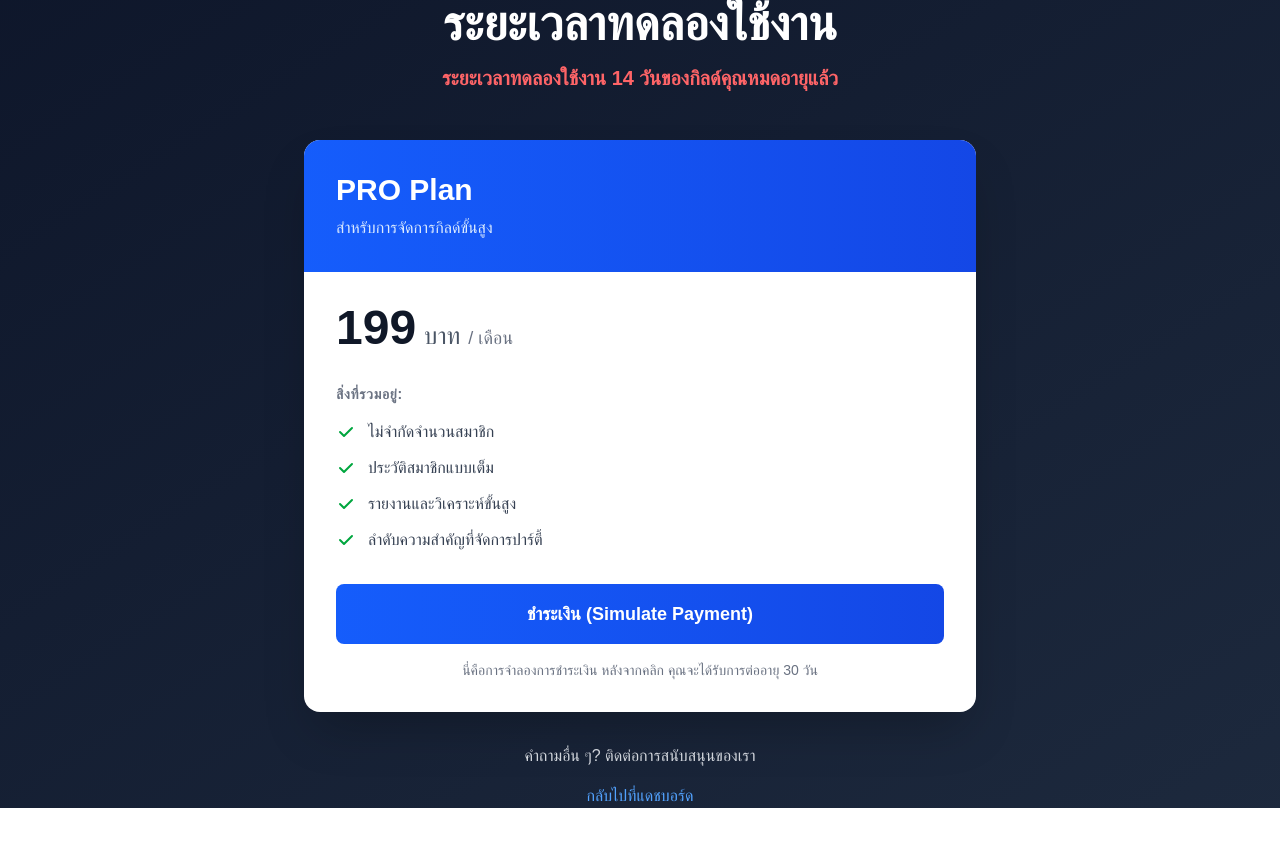
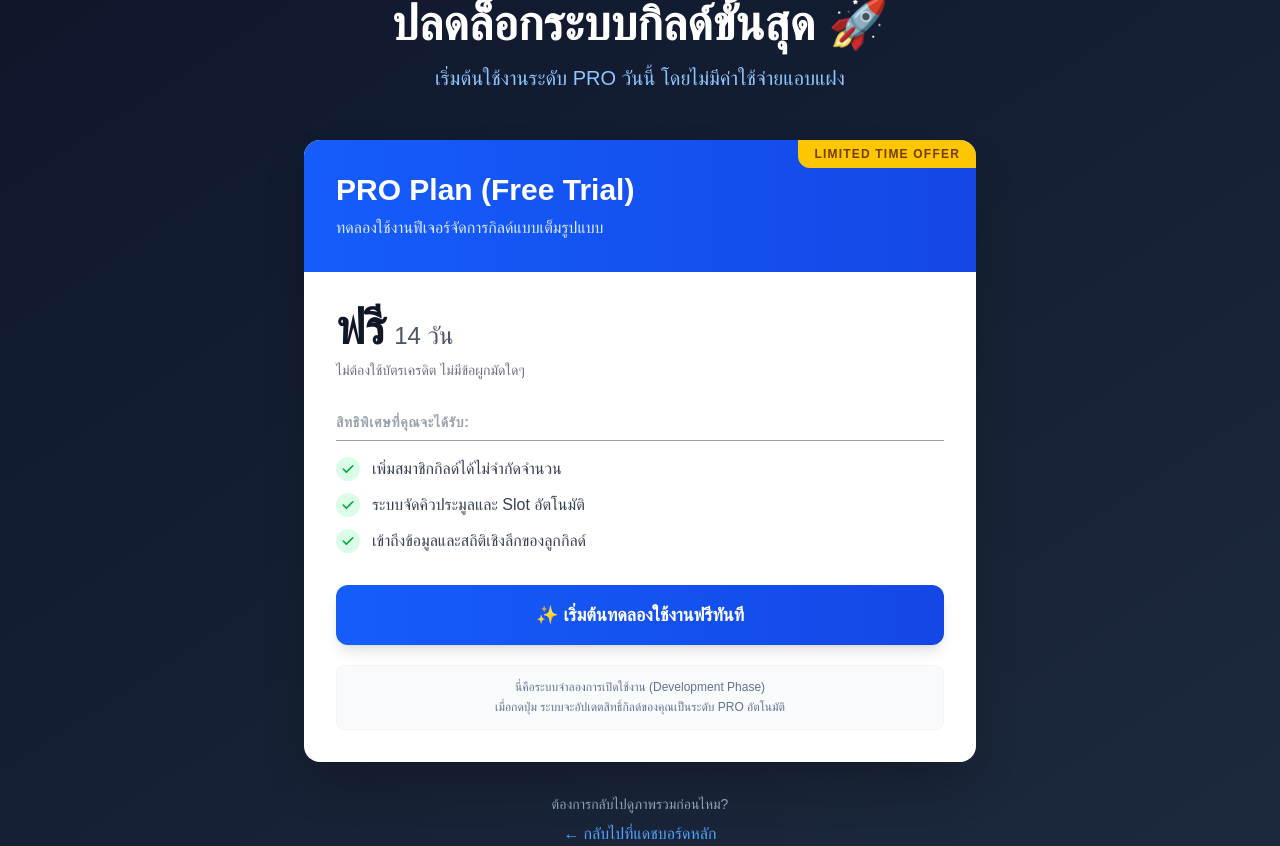
Before and after one commit to garfild131392542-gif/Demo_rooc, a Next.js app: page /billing in a window 1280 px wide. Before the commit the page ends 808 px from the top, so only its background shows below. Built offline with nearby package versions, Linux system fonts and the light colour scheme; no server answers.

Commit message:
feat: enhance email actions and profile handling, improve auction components, and update package.json

```diff
--- a/app/actions/email.ts
+++ b/app/actions/email.ts
@@ -1,4 +1,6 @@
 'use server'
+import { Resend } from 'resend';
+const resend = new Resend(process.env.RESEND_API_KEY);
 
 interface SendWelcomeEmailParams {
   email: string
@@ -35,13 +37,11 @@ function generateWelcomeEmailHTML(
     </head>
     <body style="font-family: -apple-system, BlinkMacSystemFont, 'Segoe UI', Roboto, 'Helvetica Neue', Arial, sans-serif; line-height: 1.6; color: #333;">
       <div style="max-width: 600px; margin: 0 auto; padding: 20px;">
-        <!-- Header -->
         <div style="background: linear-gradient(135deg, #667eea 0%, #764ba2 100%); color: white; padding: 40px 20px; border-radius: 8px 8px 0 0; text-align: center;">
           <h1 style="margin: 0; font-size: 28px; font-weight: bold;">🎉 ยินดีต้อนรับ!</h1>
           <p style="margin: 10px 0 0 0; font-size: 16px; opacity: 0.95;">Guild Management System</p>
         </div>
 
-        <!-- Content -->
         <div style="background: #f9fafb; padding: 40px 20px; border-radius: 0 0 8px 8px; border: 1px solid #e5e7eb; border-top: none;">
           <p style="margin-top: 0; font-size: 16px;">สวัสดี ${displayName || 'Guild Admin'},</p>
 
@@ -58,7 +58,6 @@ function generateWelcomeEmailHTML(
             </ul>
           </div>
 
-          <!-- Login CTA -->
           <div style="margin: 30px 0; text-align: center;">
             <p style="margin-bottom: 15px; font-size: 14px; color: #666;">เข้าสู่ระบบเพื่อเริ่มจัดการกิลด์ของคุณ</p>
             <a href="https://rooc-manage.xyz/login" style="display: inline-block; background: #667eea; color: white; padding: 12px 30px; text-decoration: none; border-radius: 6px; font-weight: 600; font-size: 15px; transition: background 0.3s;">
@@ -69,7 +68,6 @@ function generateWelcomeEmailHTML(
           ${
             hasInviteLink
               ? `
-          <!-- Invite Link Section -->
           <div style="background: #f0f9ff; border: 1px solid #bfdbfe; padding: 20px; border-radius: 6px; margin: 30px 0;">
             <h3 style="margin: 0 0 10px 0; font-size: 16px; color: #1e40af;">🔗 ลิงก์เชิญสมาชิก</h3>
             <p style="margin: 0 0 12px 0; font-size: 13px; color: #475569;">แชร์ลิงก์นี้เพื่อเชิญสมาชิกใหม่ให้เข้าร่วมกิลด์ของคุณ:</p>
@@ -82,7 +80,6 @@ function generateWelcomeEmailHTML(
           </div>
           `
               : `
-          <!-- Setup Instructions -->
           <div style="background: #fef3c7; border: 1px solid #fcd34d; padding: 20px; border-radius: 6px; margin: 30px 0;">
             <h3 style="margin: 0 0 10px 0; font-size: 16px; color: #92400e;">📋 ขั้นตอนต่อไป</h3>
             <p style="margin: 0 0 12px 0; font-size: 13px; color: #78350f;">หลังจากเข้าสู่ระบบ ให้ทำการ:</p>
@@ -95,7 +92,6 @@ function generateWelcomeEmailHTML(
           `
           }
 
-          <!-- Footer -->
           <div style="margin-top: 40px; padding-top: 20px; border-top: 1px solid #e5e7eb; text-align: center; font-size: 12px; color: #666;">
             <p style="margin: 5px 0;">หากมีคำถามหรือติดปัญหาตรงไหน สามารถแจ้งเราได้ที่หน้าล็อคอิน</p>
 
@@ -147,7 +143,7 @@ export async function sendWelcomeEmailAction(
     try {
       // Dynamically import Resend only when needed
       // eslint-disable-next-line @typescript-eslint/no-var-requires
-      const { Resend } = require('resend')
+      const { Resend } = await import('resend') // 👈 แก้ไขแค่บรรทัดนี้จาก require เป็น await import ครับ
       const resend = new Resend(process.env.RESEND_API_KEY)
 
       const response = await resend.emails.send({
--- a/app/actions/register.ts
+++ b/app/actions/register.ts
@@ -2,7 +2,7 @@
 
 import { registerAction as registerAuthAction } from './auth'
 import {
-  validatePhoneNumber,
+
   validatePassword,
   validatePasswordMatch,
 } from '@/lib/validations'
--- a/app/billing/page.tsx
+++ b/app/billing/page.tsx
@@ -8,6 +8,7 @@ export default function BillingPage() {
 
   const handlePayment = () => {
     startTransition(() => {
+      // 💡 ฟังก์ชันจำลองการต่ออายุหลังบ้าน (กดแล้วอาจจะบวกเพิ่ม 14 หรือ 30 วันตามที่เขียนไว้ใน Action)
       renewSubscriptionAction()
     })
   }
@@ -15,22 +16,27 @@ export default function BillingPage() {
   return (
     <div className="min-h-screen w-full bg-linear-to-br from-slate-900 to-slate-800 flex items-center justify-center px-4">
       <div className="w-full max-w-2xl">
+
         {/* Header Section */}
         <div className="text-center mb-12">
           <h1 className="text-4xl md:text-5xl font-bold text-white mb-4">
-            ระยะเวลาทดลองใช้งาน
+            ปลดล็อกระบบกิลด์ขั้นสุด 🚀
           </h1>
-          <p className="text-xl text-red-400 font-semibold">
-            ระยะเวลาทดลองใช้งาน 14 วันของกิลด์คุณหมดอายุแล้ว
+          <p className="text-xl text-blue-300 font-medium">
+            เริ่มต้นใช้งานระดับ PRO วันนี้ โดยไม่มีค่าใช้จ่ายแอบแฝง
           </p>
         </div>
 
         {/* Pricing Card */}
-        <div className="bg-white rounded-2xl shadow-2xl overflow-hidden mb-8">
+        <div className="bg-white rounded-2xl shadow-2xl overflow-hidden mb-8 transform transition-all hover:scale-[1.01] duration-300">
+
           {/* Card Header */}
-          <div className="bg-linear-to-r from-blue-600 to-blue-700 px-8 py-8">
-            <h2 className="text-3xl font-bold text-white mb-2">PRO Plan</h2>
-            <p className="text-blue-100">สำหรับการจัดการกิลด์ขั้นสูง</p>
+          <div className="bg-linear-to-r from-blue-600 to-blue-700 px-8 py-8 relative overflow-hidden">
+            <div className="absolute top-0 right-0 bg-yellow-400 text-yellow-900 text-xs font-black px-4 py-1.5 rounded-bl-xl uppercase tracking-widest">
+              Limited Time Offer
+            </div>
+            <h2 className="text-3xl font-bold text-white mb-2">PRO Plan (Free Trial)</h2>
+            <p className="text-blue-100">ทดลองใช้งานฟีเจอร์จัดการกิลด์แบบเต็มรูปแบบ</p>
           </div>
 
           {/* Card Content */}
@@ -38,103 +44,84 @@ export default function BillingPage() {
             {/* Price */}
             <div className="mb-8">
               <div className="flex items-baseline gap-2">
-                <span className="text-5xl font-bold text-gray-900">199</span>
-                <span className="text-2xl text-gray-600">บาท</span>
-                <span className="text-lg text-gray-500">/ เดือน</span>
+                <span className="text-5xl font-black text-gray-900">ฟรี</span>
+                <span className="text-2xl text-gray-600">14 วัน</span>
               </div>
+              <p className="text-sm text-gray-500 mt-2">ไม่ต้องใช้บัตรเครดิต ไม่มีข้อผูกมัดใดๆ</p>
             </div>
 
             {/* Features */}
             <div className="mb-8">
-              <h3 className="text-sm font-semibold text-gray-500 uppercase tracking-wider mb-4">
-                สิ่งที่รวมอยู่:
+              <h3 className="text-sm font-bold text-gray-400 uppercase tracking-wider mb-4 border-b pb-2">
+                สิทธิพิเศษที่คุณจะได้รับ:
               </h3>
               <ul className="space-y-3">
                 <li className="flex items-center gap-3">
-                  <svg
-                    className="w-5 h-5 text-green-600"
-                    fill="currentColor"
-                    viewBox="0 0 20 20"
-                  >
-                    <path
-                      fillRule="evenodd"
-                      d="M16.707 5.293a1 1 0 010 1.414l-8 8a1 1 0 01-1.414 0l-4-4a1 1 0 011.414-1.414L8 12.586l7.293-7.293a1 1 0 011.414 0z"
-                      clipRule="evenodd"
-                    />
-                  </svg>
-                  <span className="text-gray-700">ไม่จำกัดจำนวนสมาชิก</span>
+                  <div className="bg-green-100 p-1 rounded-full">
+                    <svg className="w-4 h-4 text-green-600" fill="currentColor" viewBox="0 0 20 20">
+                      <path fillRule="evenodd" d="M16.707 5.293a1 1 0 010 1.414l-8 8a1 1 0 01-1.414 0l-4-4a1 1 0 011.414-1.414L8 12.586l7.293-7.293a1 1 0 011.414 0z" clipRule="evenodd" />
+                    </svg>
+                  </div>
+                  <span className="text-gray-700 font-medium">เพิ่มสมาชิกกิลด์ได้ไม่จำกัดจำนวน</span>
                 </li>
                 <li className="flex items-center gap-3">
-                  <svg
-                    className="w-5 h-5 text-green-600"
-                    fill="currentColor"
-                    viewBox="0 0 20 20"
-                  >
-                    <path
-                      fillRule="evenodd"
-                      d="M16.707 5.293a1 1 0 010 1.414l-8 8a1 1 0 01-1.414 0l-4-4a1 1 0 011.414-1.414L8 12.586l7.293-7.293a1 1 0 011.414 0z"
-                      clipRule="evenodd"
-                    />
-                  </svg>
-                  <span className="text-gray-700">ประวัติสมาชิกแบบเต็ม</span>
+                  <div className="bg-green-100 p-1 rounded-full">
+                    <svg className="w-4 h-4 text-green-600" fill="currentColor" viewBox="0 0 20 20">
+                      <path fillRule="evenodd" d="M16.707 5.293a1 1 0 010 1.414l-8 8a1 1 0 01-1.414 0l-4-4a1 1 0 011.414-1.414L8 12.586l7.293-7.293a1 1 0 011.414 0z" clipRule="evenodd" />
+                    </svg>
+                  </div>
+                  <span className="text-gray-700 font-medium">ระบบจัดคิวประมูลและ Slot อัตโนมัติ</span>
                 </li>
                 <li className="flex items-center gap-3">
-                  <svg
-                    className="w-5 h-5 text-green-600"
-                    fill="currentColor"
-                    viewBox="0 0 20 20"
-                  >
-                    <path
-                      fillRule="evenodd"
-                      d="M16.707 5.293a1 1 0 010 1.414l-8 8a1 1 0 01-1.414 0l-4-4a1 1 0 011.414-1.414L8 12.586l7.293-7.293a1 1 0 011.414 0z"
-                      clipRule="evenodd"
-                    />
-                  </svg>
-                  <span className="text-gray-700">รายงานและวิเคราะห์ขั้นสูง</span>
-                </li>
-                <li className="flex items-center gap-3">
-                  <svg
-                    className="w-5 h-5 text-green-600"
-                    fill="currentColor"
-                    viewBox="0 0 20 20"
-                  >
-                    <path
-                      fillRule="evenodd"
-                      d="M16.707 5.293a1 1 0 010 1.414l-8 8a1 1 0 01-1.414 0l-4-4a1 1 0 011.414-1.414L8 12.586l7.293-7.293a1 1 0 011.414 0z"
-                      clipRule="evenodd"
-                    />
-                  </svg>
-                  <span className="text-gray-700">ลำดับความสำคัญที่จัดการปาร์ตี้</span>
+                  <div className="bg-green-100 p-1 rounded-full">
+                    <svg className="w-4 h-4 text-green-600" fill="currentColor" viewBox="0 0 20 20">
+                      <path fillRule="evenodd" d="M16.707 5.293a1 1 0 010 1.414l-8 8a1 1 0 01-1.414 0l-4-4a1 1 0 011.414-1.414L8 12.586l7.293-7.293a1 1 0 011.414 0z" clipRule="evenodd" />
+                    </svg>
+                  </div>
+                  <span className="text-gray-700 font-medium">เข้าถึงข้อมูลและสถิติเชิงลึกของลูกกิลด์</span>
                 </li>
               </ul>
             </div>
 
-            {/* Payment Button */}
+            {/* Trial Button */}
             <button
               onClick={handlePayment}
               disabled={isPending}
-              className="w-full bg-linear-to-r from-blue-600 to-blue-700 hover:from-blue-700 hover:to-blue-800 disabled:from-blue-400 disabled:to-blue-500 text-white font-bold py-4 px-6 rounded-lg transition-all duration-200 text-lg"
+              className="w-full bg-linear-to-r from-blue-600 to-blue-700 hover:from-blue-700 hover:to-blue-800 disabled:from-slate-300 disabled:to-slate-400 disabled:cursor-not-allowed text-white font-bold py-4 px-6 rounded-xl transition-all duration-200 text-lg shadow-lg hover:shadow-blue-500/30 flex items-center justify-center gap-2"
             >
-              {isPending ? 'กำลังดำเนินการ...' : 'ชำระเงิน (Simulate Payment)'}
+              {isPending ? (
+                <>
+                  <svg className="animate-spin -ml-1 mr-2 h-5 w-5 text-white" xmlns="http://www.w3.org/2000/svg" fill="none" viewBox="0 0 24 24">
+                    <circle className="opacity-25" cx="12" cy="12" r="10" stroke="currentColor" strokeWidth="4"></circle>
+                    <path className="opacity-75" fill="currentColor" d="M4 12a8 8 0 018-8V0C5.373 0 0 5.373 0 12h4zm2 5.291A7.962 7.962 0 014 12H0c0 3.042 1.135 5.824 3 7.938l3-2.647z"></path>
+                  </svg>
+                  กำลังเปิดใช้งาน...
+                </>
+              ) : (
+                '✨ เริ่มต้นทดลองใช้งานฟรีทันที'
+              )}
             </button>
 
             {/* Disclaimer */}
-            <p className="text-center text-gray-500 text-sm mt-4">
-              นี่คือการจำลองการชำระเงิน หลังจากคลิก คุณจะได้รับการต่ออายุ 30 วัน
-            </p>
+            <div className="bg-slate-50 border border-slate-100 rounded-lg p-3 mt-5">
+              <p className="text-center text-slate-500 text-xs leading-relaxed">
+                นี่คือระบบจำลองการเปิดใช้งาน (Development Phase)<br />
+                เมื่อกดปุ่ม ระบบจะอัปเดตสิทธิ์กิลด์ของคุณเป็นระดับ PRO อัตโนมัติ
+              </p>
+            </div>
           </div>
         </div>
 
-        {/* Additional Info */}
+        {/* Back Link */}
         <div className="text-center">
-          <p className="text-gray-300 mb-4">
-            คำถามอื่น ๆ? ติดต่อการสนับสนุนของเรา
+          <p className="text-slate-400 mb-2 text-sm">
+            ต้องการกลับไปดูภาพรวมก่อนไหม?
           </p>
           <a
             href="/"
-            className="text-blue-400 hover:text-blue-300 font-medium transition-colors"
+            className="inline-flex items-center text-blue-400 hover:text-blue-300 font-medium transition-colors gap-1"
           >
-            กลับไปที่แดชบอร์ด
+            <span>&larr;</span> กลับไปที่แดชบอร์ดหลัก
           </a>
         </div>
       </div>
--- a/app/members/LeaderboardTable.tsx
+++ b/app/members/LeaderboardTable.tsx
@@ -424,6 +424,26 @@ export default function LeaderboardTable({
                   >
                     {profile.pvp_reduc ?? 0}
                   </td>
+                  <td
+                    className={`px-6 py-3 whitespace-nowrap font-mono text-[13px] ${getHighlightClass("hp")}`}
+                  >
+                    {profile.hp ?? 0}
+                  </td>
+                  <td
+                    className={`px-6 py-3 whitespace-nowrap font-mono text-[13px] ${getHighlightClass("sp")}`}
+                  >
+                    {profile.sp ?? 0}
+                  </td>
+                  <td
+                    className={`px-6 py-3 whitespace-nowrap font-mono text-[13px] ${getHighlightClass("ignore_pdef")}`}
+                  >
+                    {profile.ignore_pdef ?? 0}
+                  </td>
+                  <td
+                    className={`px-6 py-3 whitespace-nowrap font-mono text-[13px] ${getHighlightClass("ignore_mdef")}`}
+                  >
+                    {profile.ignore_mdef ?? 0}
+                  </td>
                 </tr>
               ))}
 
--- a/app/profile/page.tsx
+++ b/app/profile/page.tsx
@@ -23,7 +23,13 @@ export default async function ProfilePage() {
   return (
     <div className="max-w-2xl mx-auto px-4 py-8">
       <h1 className="flex justify-center items-center text-3xl font-bold mb-6">My Profile</h1>
-      <ProfileForm initialProfile={profile} />
+     <ProfileForm
+  initialProfile={{
+    ...profile,
+    uid_game: profile.uid_game || '', // ถ้าเป็น null ให้ใส่เป็นข้อความว่างๆ แทน
+    display_name: profile.display_name || '',
+  } as any}
+/>
     </div>
   )
 }
--- a/components/auction/AuctionWindow.tsx
+++ b/components/auction/AuctionWindow.tsx
@@ -45,7 +45,7 @@ export default function AuctionWindow({
               if (isAdmin && positions) {
                 totalQty = positions[type].total;
               } else {
-                const sessionItem = todayItems.find((s: any) => s.item_name === type);
+                const sessionItem = (todayItems || []).find((s: { item_name?: string; total_quantity?: number }) => s.item_name === type);
                 totalQty = sessionItem ? sessionItem.total_quantity : 0;
               }
 
--- a/components/auction/index.tsx
+++ b/components/auction/index.tsx
@@ -19,7 +19,8 @@ export default function AuctionBoard({ data, onRefresh }: { data: any; onRefresh
   // 🌟 ดึงค่าตั้งต้นจาก Database มาแสดงเป็นค่าเริ่มต้นให้แอดมิน
   const [limits, setLimits] = useState(() => {
     const init = { Album: 1, Puppet: 2, White: 10, RedBlack: 10 }
-    todayItems.forEach((item: any) => {
+    // เติม ?. ตรงนี้ เพื่อบอกว่าถ้า todayItems มีค่า ค่อย .forEach
+    todayItems?.forEach((item: any) => {
       if (item.item_name in init) (init as any)[item.item_name] = item.personal_limit
     })
     return init
@@ -32,19 +33,19 @@ export default function AuctionBoard({ data, onRefresh }: { data: any; onRefresh
       White: { startPage: '', startSlot: '', endPage: '', endSlot: '', total: 0 },
       RedBlack: { startPage: '', startSlot: '', endPage: '', endSlot: '', total: 0 },
     }
-    todayItems.forEach((item: any) => {
+    // เติม ?. ตรงนี้
+    todayItems?.forEach((item: any) => {
       if (item.item_name in init) (init as any)[item.item_name].total = item.total_quantity
     })
     return init
   })
 
   // 🌟 ลอจิกจัดสล็อตแบบ Live Preview (Real-time)
-  const mappedSlots = useMemo(() => {
+ const mappedSlots = useMemo(() => {
     let slots: any[] = []
     const priorityOrder: ('Album' | 'Puppet' | 'White' | 'RedBlack')[] = ['Album', 'Puppet', 'White', 'RedBlack']
 
     priorityOrder.forEach(type => {
-      // 💡 ถ้าเป็นแอดมิน ให้ใช้ค่าที่กำลังพิมพ์อยู่ (Live Preview) ถ้าเป็นสมาชิกรอใช้ค่าจาก DB
       let availableStock = 0;
       let limit = 1;
 
@@ -52,7 +53,8 @@ export default function AuctionBoard({ data, onRefresh }: { data: any; onRefresh
         availableStock = positions[type].total;
         limit = limits[type];
       } else {
-        const session = todayItems.find((s: any) => s.item_name === type)
+        // 🌟 ดักเผื่อ todayItems เป็น undefined
+        const session = (todayItems || []).find((s: any) => s.item_name === type)
         if (session) {
           availableStock = session.total_quantity;
           limit = session.personal_limit;
@@ -61,7 +63,7 @@ export default function AuctionBoard({ data, onRefresh }: { data: any; onRefresh
 
       if (availableStock <= 0) return
 
-      const queues = memberQueues.filter((q: any) => q.item_type === type)
+      const queues = (memberQueues || []).filter((q: any) => q.item_type === type)
 
       queues.forEach((userQueue: any) => {
         if (availableStock <= 0) return
--- a/package.json
+++ b/package.json
@@ -8,7 +8,6 @@
     "start": "next start",
     "lint": "eslint",
     "update-types": "npx supabase gen types typescript --project-id qiqsbuagnycprmccielx --schema public > types/supabase.ts"
-
   },
   "dependencies": {
     "@dnd-kit/core": "^6.3.1",
```
